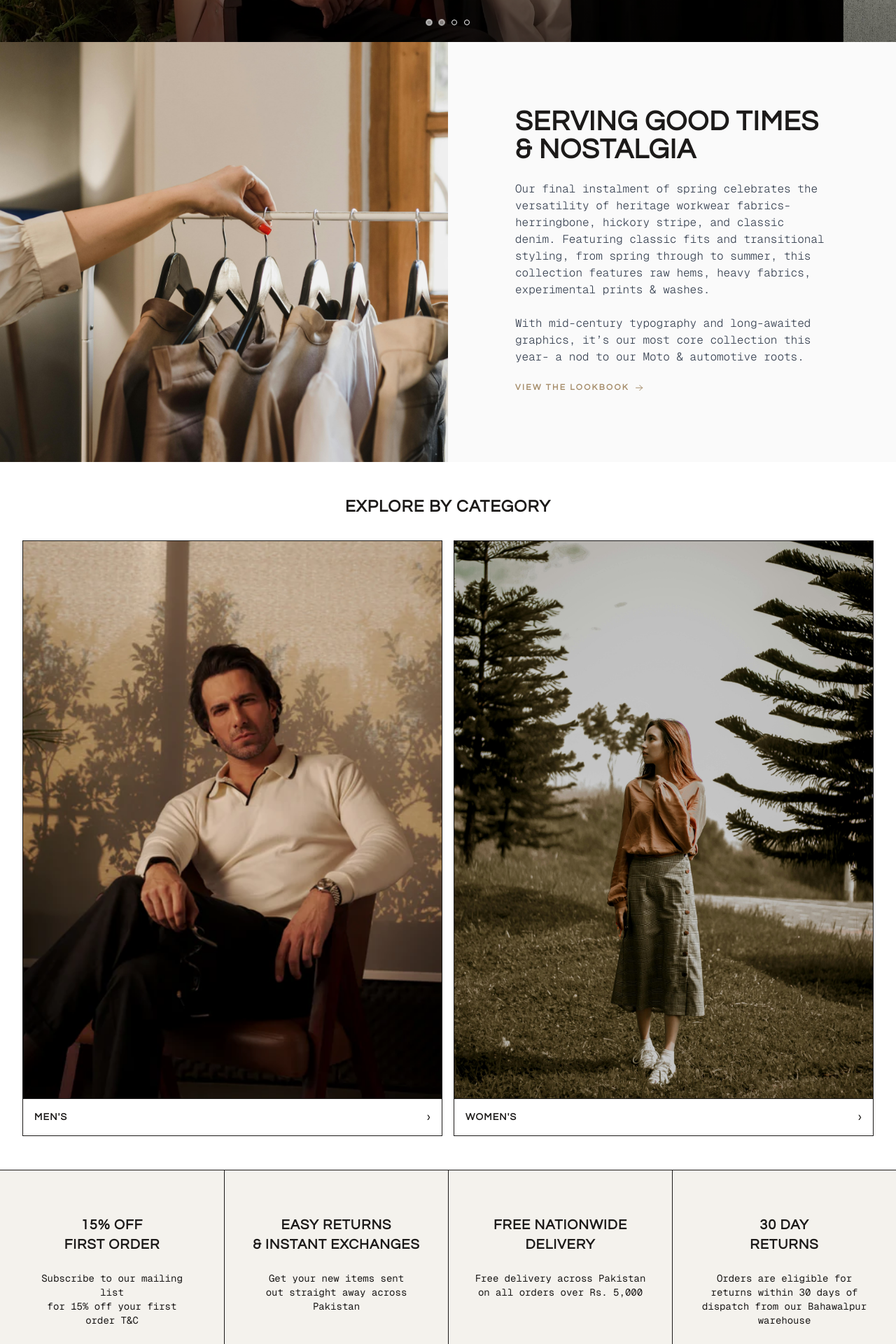
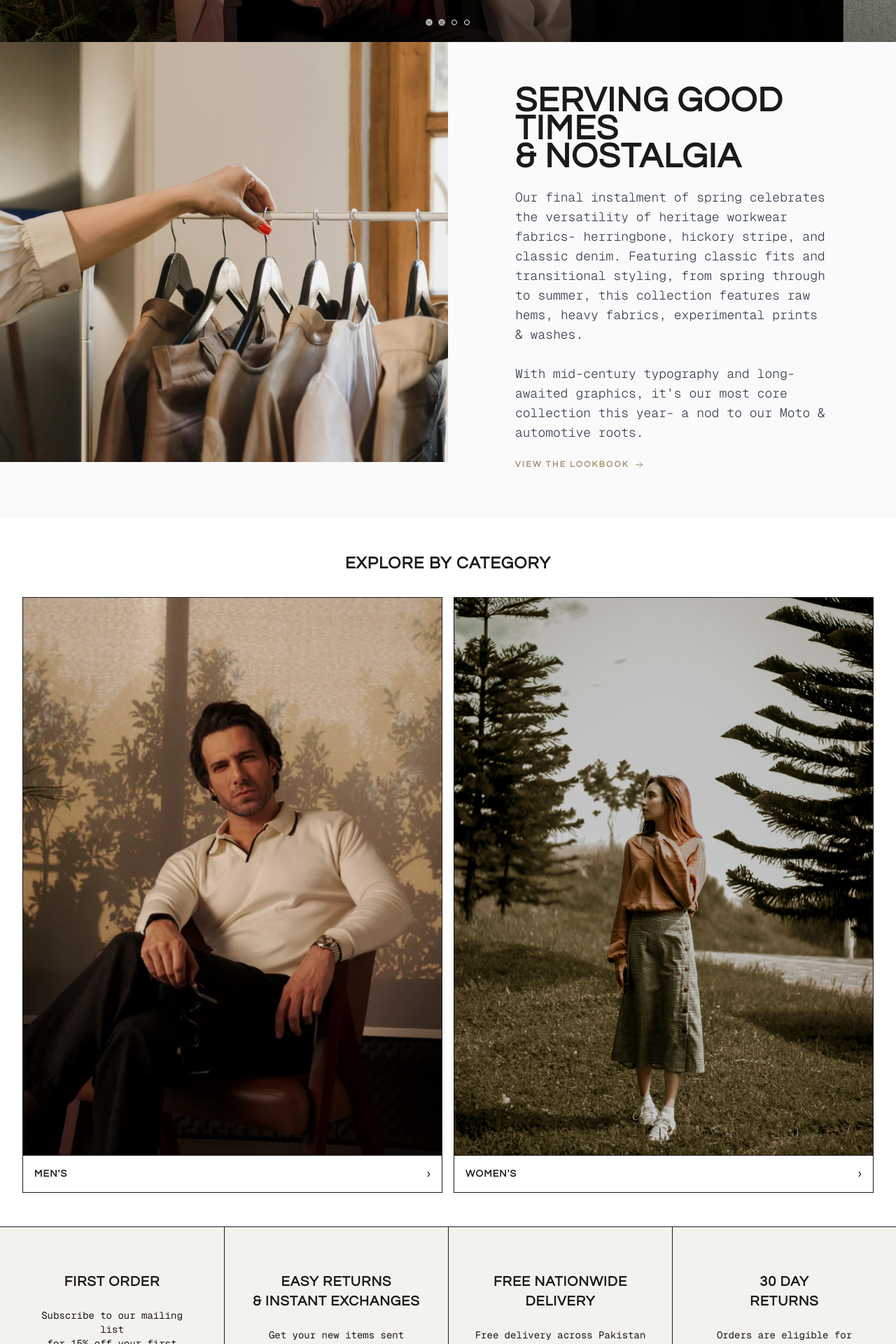
Before and after one commit to sohail28s/ClothingStore, a React (Vite) app: page / in a window 1280 px wide. Shown: the part 820-2740 px from the top of the page at 70% size. Built offline with nearby package versions, Linux system fonts and the light colour scheme.

Commit message:
feat: Update FeaturesGrid and PromoBlock components for improved content clarity and styling

```diff
--- a/src/Components/FeaturesGrid.jsx
+++ b/src/Components/FeaturesGrid.jsx
@@ -2,7 +2,7 @@ import React, { useState } from 'react';
 
 const featuresData = [
   {
-    title: "15% OFF\nFIRST ORDER",
+    title: "FIRST ORDER",
     shortDesc: "Subscribe to our mailing\nlist\nfor 15% off your first\norder T&C",
     modalDesc: "Join our community and get 5% off your first purchase. Be the first to know about new drops, exclusive sales, and brand news.",
     linkText: "SIGN UP",
@@ -17,7 +17,7 @@ const featuresData = [
   },
   {
     title: "FREE NATIONWIDE\nDELIVERY",
-    shortDesc: "Free delivery across Pakistan\non all orders over Rs. 5,000",
+    shortDesc: "Free delivery across Pakistan\non all orders over Rs. 10,000",
     modalDesc: "We offer free tracked shipping on all nationwide orders over Rs. 5,000. Check our shipping page for specific delivery timelines to your city.",
     linkText: "SHIPPING INFO →",
     linkUrl: "#"
--- a/src/Components/PromoBlock.jsx
+++ b/src/Components/PromoBlock.jsx
@@ -24,11 +24,11 @@ export default function PromoBlock() {
       */}
       <div className="flex flex-col justify-center items-center text-center lg:items-start lg:text-left px-6 py-16 lg:px-16 xl:px-24 order-2 text-nav-dark">
 
-        <h2 className="font-central text-3xl md:text-4xl lg:text-[40px] font-bold uppercase leading-tight mb-6 tracking-wide">
+        <h2 className="font-central text-3xl md:text-4xl lg:text-[40px] xl:text-[50px] font-bold uppercase leading-tight mb-6 tracking-wide">
           Serving Good Times<br /> &amp; Nostalgia
         </h2>
 
-        <p className="font-ballinger text-sm md:text-base font-light leading-relaxed mb-6 text-gray-700 max-w-lg">
+        <p className="font-ballinger text-sm md:text-base lg:text-lg font-light leading-relaxed mb-6 text-gray-700 ">
           Our final instalment of spring celebrates the versatility of heritage workwear fabrics- herringbone, hickory stripe, and classic denim. Featuring classic fits and transitional styling, from spring through to summer, this collection features raw hems, heavy fabrics, experimental prints &amp; washes.
           <br /><br />
           With mid-century typography and long-awaited graphics, it’s our most core collection this year- a nod to our Moto &amp; automotive roots.
```
